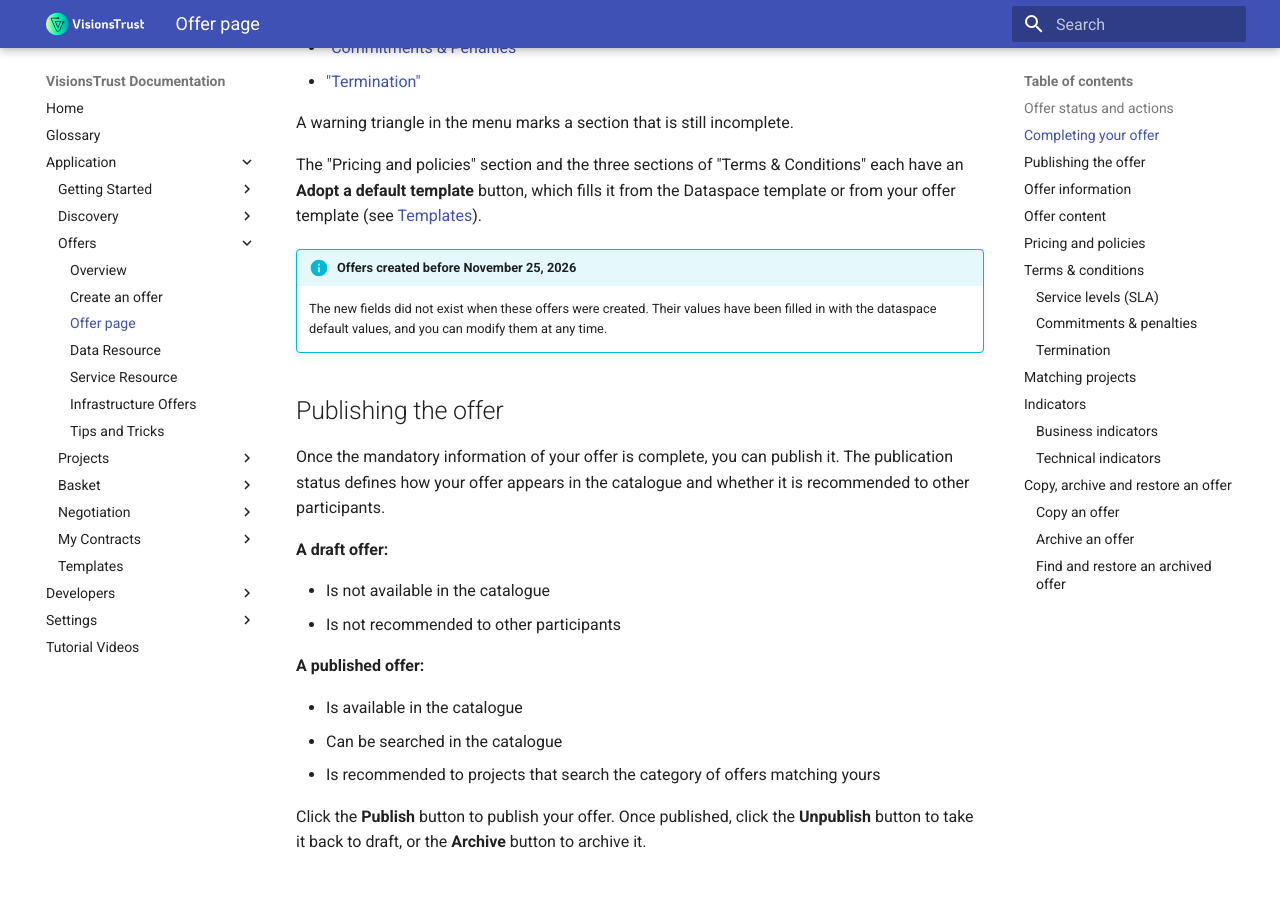
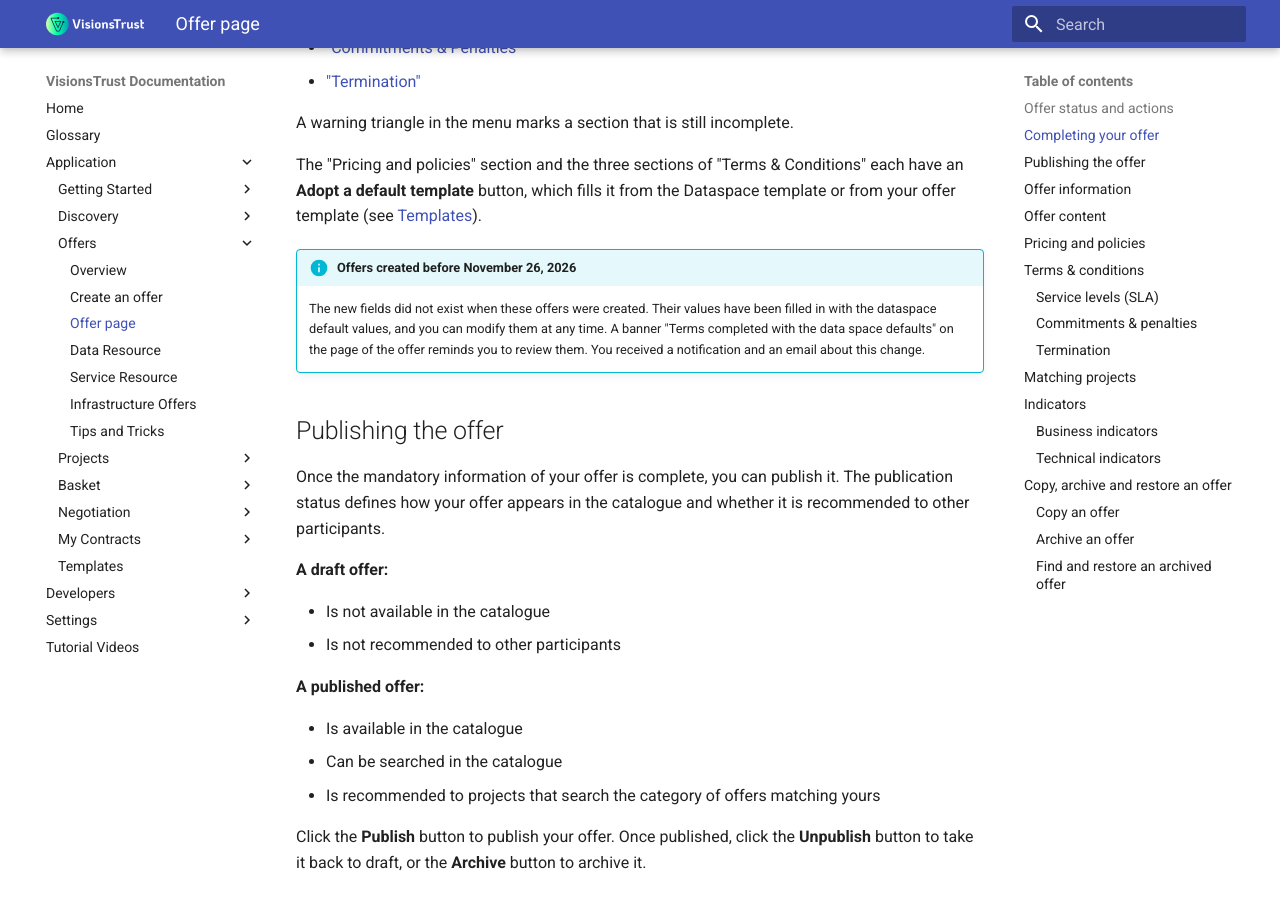
Before and after one commit to VisionsOfficial/visionstrust-docs, an MkDocs documentation site: the page built from docs/application/registering-resources/offer-settings.md, in a window 1280 px wide and 900 px high, scrolled down 1192 px. Built offline with MkDocs 1.6.1 and Material for MkDocs 9.7.7, drawn with Linux system fonts in a browser that asks for light colours; some of the changed text lies outside the part shown.

Commit message:
docs: update offers

```diff
--- a/docs/application/registering-resources/offer-settings.md
+++ b/docs/application/registering-resources/offer-settings.md
@@ -31,9 +31,9 @@ A warning triangle in the menu marks a section that is still incomplete.
 
 The "Pricing and policies" section and the three sections of "Terms & Conditions" each have an **Adopt a default template** button, which fills it from the Dataspace template or from your offer template (see [Templates](../templates/overview.md#offer-template)).
 
-!!! info "Offers created before November 25, 2026"
+!!! info "Offers created before November 26, 2026"
 
-    The new fields did not exist when these offers were created. Their values have been filled in with the dataspace default values, and you can modify them at any time.
+    The new fields did not exist when these offers were created. Their values have been filled in with the dataspace default values, and you can modify them at any time. A banner "Terms completed with the data space defaults" on the page of the offer reminds you to review them. You received a notification and an email about this change.
 
 ## Publishing the offer
 
```
Also changed, not shown: other parts of docs/application/registering-resources/offer-settings.md (+1 -1 lines), docs/application/registering-resources/overview.md (+23 -0 lines).
